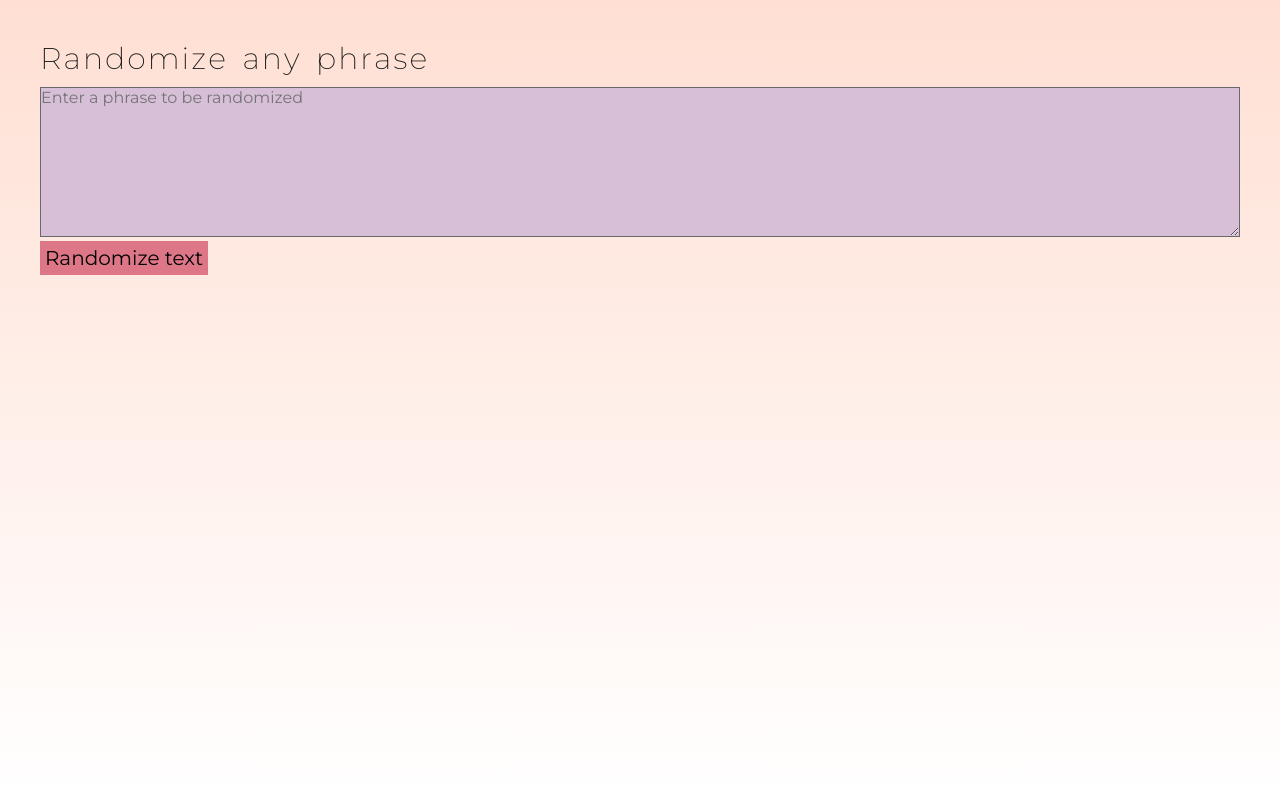
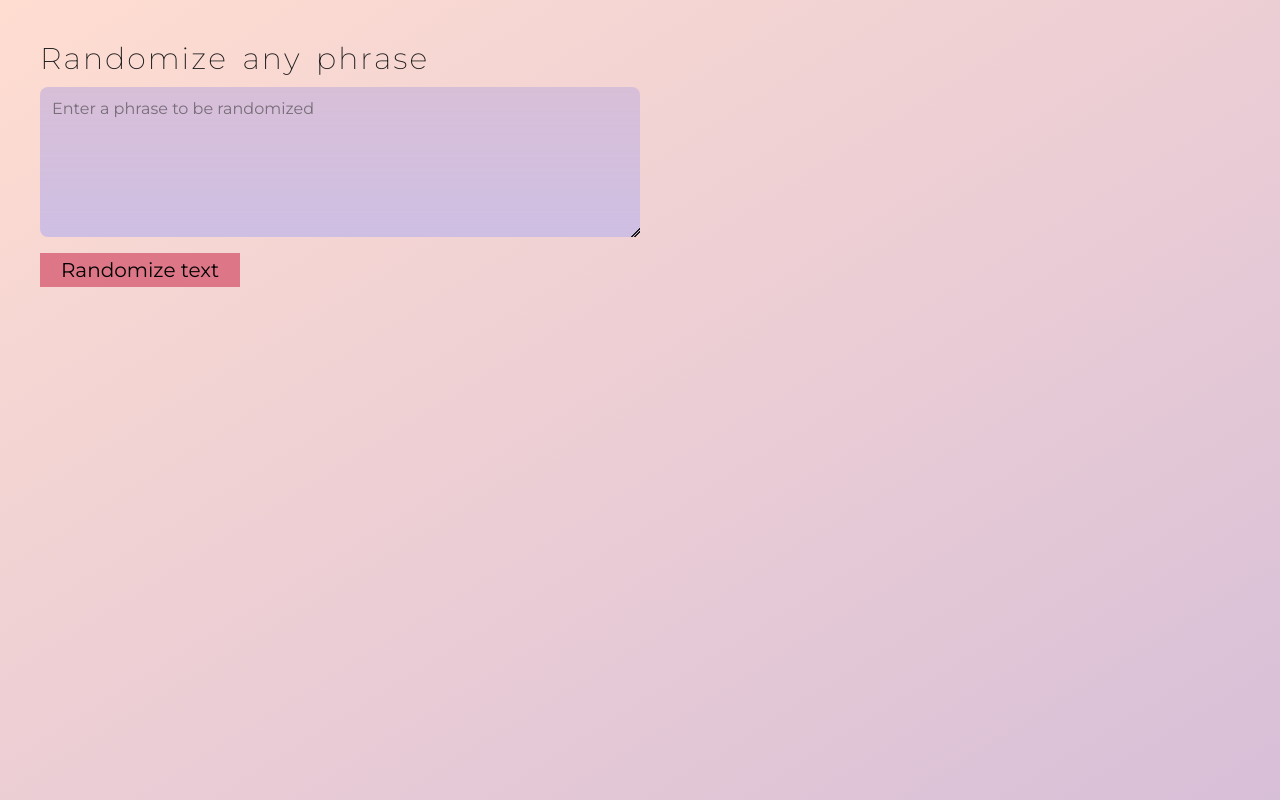
Before and after one commit to roncers/word-randomizer, a Vue app: page / in a window 1280 px wide. Built offline with nearby package versions, Linux system fonts and the light colour scheme.

Commit message:
feat: updateing textarea

```diff
--- a/src/assets/sass/abstracts/_properties.scss
+++ b/src/assets/sass/abstracts/_properties.scss
@@ -1,3 +1,4 @@
+// sizes
 @property --main-padding {
   syntax: '<length>';
   inherits: true;
@@ -8,23 +9,131 @@
   inherits: true;
   initial-value: 16px;
 }
+
+// colors
 @property --color-primary {
   syntax: '<color>';
   inherits: true;
   initial-value: #000000;
+}
+@property --color-primary-r {
+  syntax: '<integer>';
+  inherits: true;
+  initial-value: 216;
+}
+@property --color-primary-g {
+  syntax: '<integer>';
+  inherits: true;
+  initial-value: 191;
+}
+@property --color-primary-b {
+  syntax: '<integer>';
+  inherits: true;
+  initial-value: 216;
+}
+@property --color-primary-rgb {
+  syntax: '<integer>#';
+  inherits: true;
+  initial-value: 216, 191, 216;
 }
 @property --color-secondary {
   syntax: '<color>';
   inherits: true;
   initial-value: #000000;
 }
+@property --color-secondary-r {
+  syntax: '<integer>';
+  inherits: true;
+  initial-value: 255;
+}
+@property --color-secondary-g {
+  syntax: '<integer>';
+  inherits: true;
+  initial-value: 221;
+}
+@property --color-secondary-b {
+  syntax: '<integer>';
+  inherits: true;
+  initial-value: 209;
+}
+@property --color-secondary-rgb {
+  syntax: '<integer>#';
+  inherits: true;
+  initial-value: 255, 221, 209;
+}
 @property --color-tertiary {
   syntax: '<color>';
   inherits: true;
   initial-value: #000000;
 }
+@property --color-tertiary-r {
+  syntax: '<integer>';
+  inherits: true;
+  initial-value: 221;
+}
+@property --color-tertiary-g {
+  syntax: '<integer>';
+  inherits: true;
+  initial-value: 119;
+}
+@property --color-tertiary-b {
+  syntax: '<integer>';
+  inherits: true;
+  initial-value: 136;
+}
+@property --color-tertiary-rgb {
+  syntax: '<integer>#';
+  inherits: true;
+  initial-value: 221, 119, 136;
+}
+
 @property --color-contrast {
   syntax: '<color>';
   inherits: true;
   initial-value: #000000;
 }
+@property --color-contrast-r {
+  syntax: '<integer>';
+  inherits: true;
+  initial-value: 28;
+}
+@property --color-contrast-g {
+  syntax: '<integer>';
+  inherits: true;
+  initial-value: 28;
+}
+@property --color-contrast-b {
+  syntax: '<integer>';
+  inherits: true;
+  initial-value: 28;
+}
+@property --color-contrast-rgb {
+  syntax: '<integer>#';
+  inherits: true;
+  initial-value: 28, 28, 28;
+}
+@property --color-quaternary {
+  syntax: '<color>';
+  inherits: true;
+  initial-value: #000000;
+}
+@property --color-quaternary-r {
+  syntax: '<integer>';
+  inherits: true;
+  initial-value: 197;
+}
+@property --color-quaternary-g {
+  syntax: '<integer>';
+  inherits: true;
+  initial-value: 190;
+}
+@property --color-quaternary-b {
+  syntax: '<integer>';
+  inherits: true;
+  initial-value: 238;
+}
+@property --color-quaternary-rgb {
+  syntax: '<integer>#';
+  inherits: true;
+  initial-value: 197, 190, 238;
+}
--- a/src/assets/sass/main.scss
+++ b/src/assets/sass/main.scss
@@ -1,12 +1,25 @@
 @use './abstracts/variables' as *;
+@use './abstracts/properties';
 
 :root {
   --main-padding: 4rem;
   --main-font-size: 1.6rem;
-  --color-primary: thistle;
-  --color-secondary: #ffdfd3;
-  --color-tertiary: #dd7788;
-  --color-contrast: #1c1c1c;
+  --color-primary-rgb: var(--color-primary-r), var(--color-primary-g), var(--color-primary-b);
+  --color-primary: rgb(var(--color-primary-rgb));
+
+  --color-secondary-rgb:
+    var(--color-secondary-r), var(--color-secondary-g), var(--color-secondary-b);
+  --color-secondary: rgb(var(--color-secondary-rgb));
+
+  --color-tertiary-rgb: var(--color-tertiary-r), var(--color-tertiary-g), var(--color-tertiary-b);
+  --color-tertiary: rgb(var(--color-tertiary-rgb));
+
+  --color-contrast-rgb: var(--color-contrast-r), var(--color-contrast-g), var(--color-contrast-b);
+  --color-contrast: rgb(var(--color-contrast-rgb));
+
+  --color-quaternary-rgb:
+    var(--color-quaternary-r), var(--color-quaternary-g), var(--color-quaternary-b);
+  --color-quaternary: rgb(var(--color-quaternary-rgb));
 }
 
 * {
@@ -28,7 +41,11 @@ html {
 body {
   height: 100svh;
   overflow: hidden;
-  background: linear-gradient(to bottom, var(--color-secondary), white);
+  background: linear-gradient(
+    to bottom right,
+    var(--color-secondary),
+    rgba(var(--color-primary-rgb))
+  );
   font-family: $main-font;
   padding: var(--main-padding);
   font-size: var(--main-font-size);
--- a/src/components/MainView.vue
+++ b/src/components/MainView.vue
@@ -1,7 +1,10 @@
 <template>
   <rndm-header ref="header">Randomize any phrase</rndm-header>
-  <rndm-textarea v-model="input" />
-  <rndm-button @click="randomizeOutput(input)">Randomize text</rndm-button>
+  <section class="main-container">
+    <rndm-textarea v-model="input" />
+    <rndm-button @click="randomizeOutput(input)">Randomize text</rndm-button>
+  </section>
+
   <section v-if="output">
     <h2>Output</h2>
     <rndm-p>{{ output }}</rndm-p>
@@ -30,3 +33,11 @@ const randomizeElems = (): void => {
   header.value?.randomizeElems()
 }
 </script>
+
+<style lang="scss" scoped>
+.main-container {
+  display: flex;
+  flex-direction: column;
+  gap: 1.6rem;
+}
+</style>
--- a/src/components/common/RndmButton.vue
+++ b/src/components/common/RndmButton.vue
@@ -4,9 +4,17 @@
 
 <style lang="scss" scoped>
 button {
+  max-width: 20rem;
   background-color: var(--color-tertiary);
   font-size: 2rem;
   margin-bottom: 1rem;
   padding: 0.5rem;
+  transition: all 0.4s ease-in;
+  &:hover {
+    background: red;
+  }
+  &:active {
+    background: crimson;
+  }
 }
 </style>
--- a/src/components/common/RndmHeader.vue
+++ b/src/components/common/RndmHeader.vue
@@ -66,6 +66,12 @@ onMounted(() => {
   enterCharAnimation(SHIFT, 'start')
 })
 
+const getRandomAnimationEase = (): string | undefined => {
+  const eases = ['back.out(1.7)', 'steps(20)']
+  const randomIndex = getRandomNumberTo(eases.length - 1)
+  return eases[randomIndex]
+}
+
 function enterCharAnimation(x: number, from: gsap.utils.DistributeConfig['from']): void {
   split = SplitText.create('.header', { type: 'chars' })
 
@@ -95,12 +101,6 @@ function exitCharAnimation(x: number, from: gsap.utils.DistributeConfig['from'])
       },
     })
   })
-}
-
-function getRandomAnimationEase(): string | undefined {
-  const eases = ['back.out(1.7)', 'steps(20)']
-  const randomIndex = getRandomNumberTo(eases.length - 1)
-  return eases[randomIndex]
 }
 
 onUnmounted(() => {
--- a/src/components/common/RndmTextarea.vue
+++ b/src/components/common/RndmTextarea.vue
@@ -7,9 +7,38 @@ const model = defineModel<string>()
 </script>
 <style lang="scss" scoped>
 textarea {
-  border: 0.1rem solid DimGrey;
+  min-height: 4.5rem;
+  min-width: 10rem;
+  max-width: 100%;
+  width: 60rem;
+  height: 15rem;
+  border-radius: 0.8rem;
+  padding: 1.2rem;
+
+  background: linear-gradient(
+    to bottom,
+    rgba(255, 255, 255, 0),
+    rgba(var(--color-quaternary-rgb), 0.5)
+  );
+  background-repeat: repeat;
+  background-size: 200px;
+  background-position: center;
   background-color: var(--color-primary);
-  width: 100%;
-  height: 150px;
+
+  &::placeholder {
+    color: rgba(var(--color-contrast-rgb), 0.5);
+  }
+
+  &::-webkit-resizer {
+    background-color: transparent;
+    background-image: linear-gradient(
+      135deg,
+      transparent 0% 70%,
+      var(--color-contrast) 70% 75%,
+      transparent 75% 80%,
+      var(--color-contrast) 80% 85%,
+      transparent 85% 100%
+    );
+  }
 }
 </style>
```
